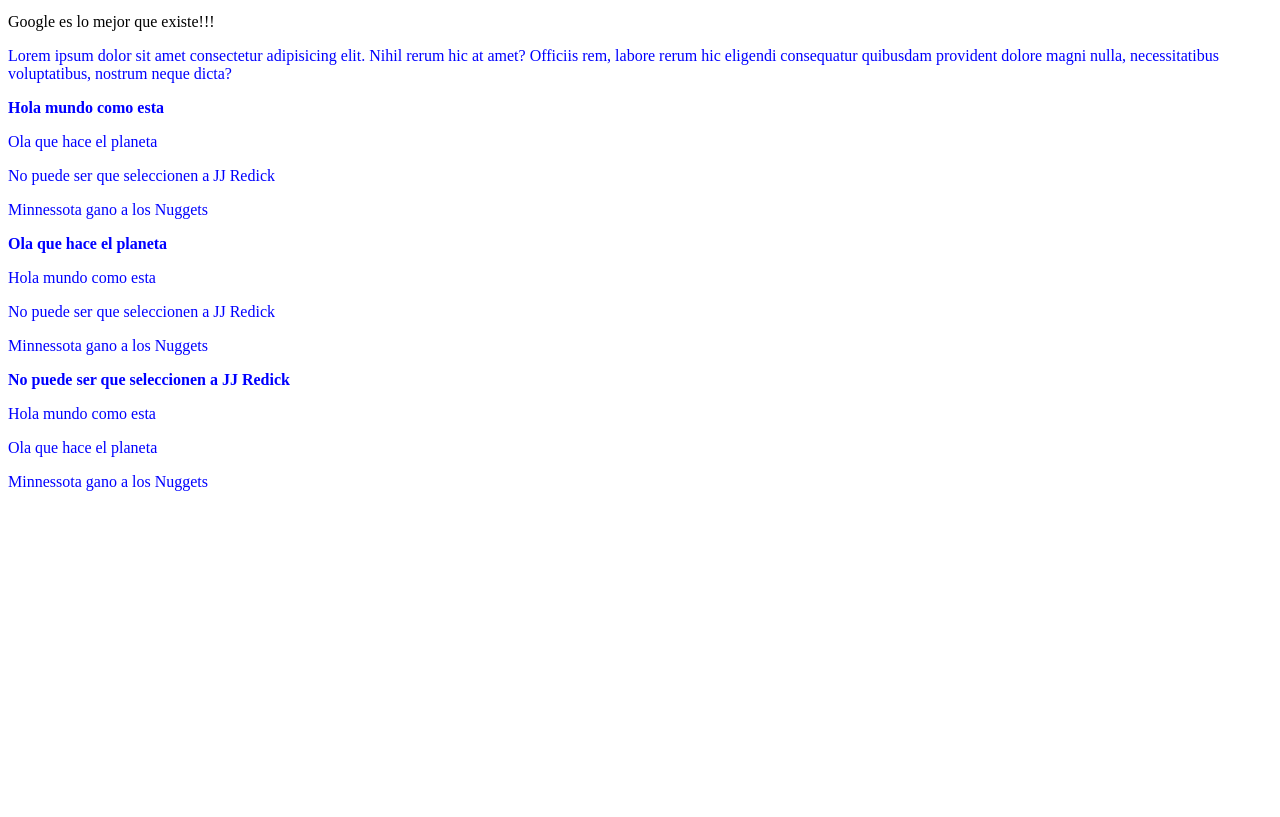
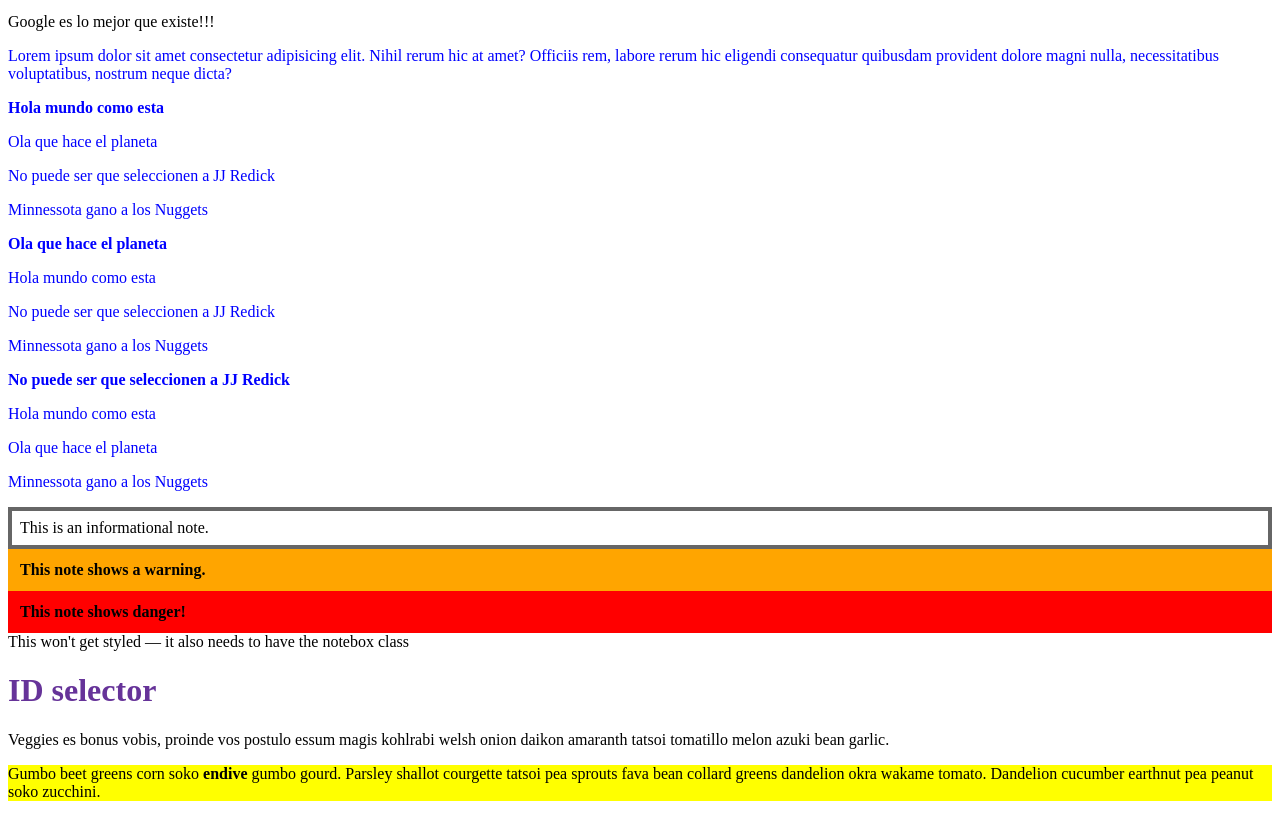
Before and after one commit to FedericoBordini/CSS, a plain HTML site: page Selectores/index.html in a window 1280 px wide. Shown: the part 119-936 px from the top of the page. Before the commit the page ends 800 px from the top, so only its background shows below. Drawn offline with Linux system fonts and the light colour scheme.

Commit message:
more selectors

```diff
--- a/Selectores/index.html
+++ b/Selectores/index.html
@@ -37,6 +37,29 @@
         <p>Ola que hace el planeta</p>
         <p>Minnessota gano a los Nuggets</p>
     </article>
+
+    <div class="notebox">
+        This is an informational note.
+    </div>
+
+    <div class="notebox warning">
+        This note shows a warning.
+    </div>
+
+    <div class="notebox danger">
+        This note shows danger!
+    </div>
+
+    <div class="danger">
+        This won't get styled — it also needs to have the notebox class
+    </div>
+    <h1 id="heading">ID selector</h1>
+    <p>Veggies es bonus vobis, proinde vos postulo essum magis kohlrabi welsh onion daikon amaranth tatsoi tomatillo
+        melon azuki bean garlic.</p>
+
+    <p id="one">Gumbo beet greens corn soko <strong>endive</strong> gumbo gourd. Parsley shallot courgette tatsoi pea
+        sprouts fava bean collard
+        greens dandelion okra wakame tomato. Dandelion cucumber earthnut pea peanut soko zucchini.</p>
 </body>
 
 </html>
--- a/Selectores/styles.css
+++ b/Selectores/styles.css
@@ -26,3 +26,28 @@ article>p {
 .prueba *:first-child {
     font-weight: bold;
 }
+
+.notebox {
+    border: 4px solid #666;
+    padding: .5em;
+}
+
+.notebox.warning {
+    border-color: orange;
+    font-weight: bold;
+    background-color: orange;
+}
+
+.notebox.danger {
+    border-color: red;
+    font-weight: bold;
+    background-color: red;
+}
+
+#one {
+    background-color: yellow;
+}
+
+h1#heading {
+    color: rebeccapurple;
+}
```
Also changed, not shown: 1 other file.
